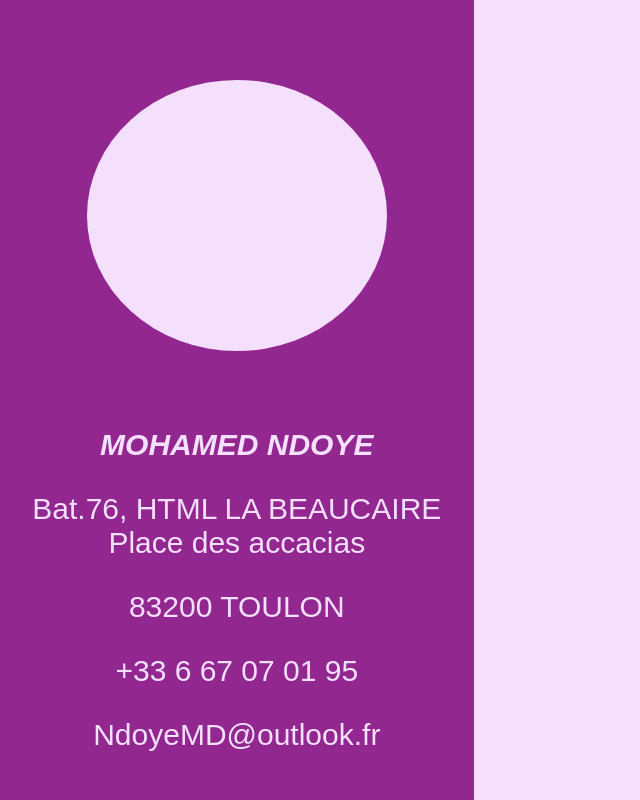
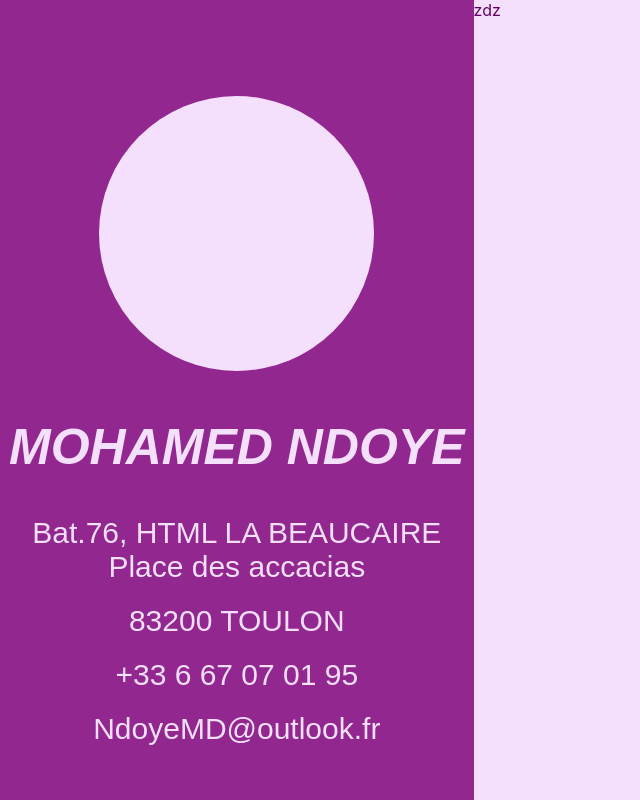
Before and after one commit to mohamed-ndoye811/webcv, a React (Create React App) app: page / in a window 1280 px wide. Shown: the whole page, without its empty margins (0-640 px from the left). Built offline with nearby package versions, Linux system fonts and the light colour scheme.

Commit message:
Panel gauche terminé

```diff
--- a/package.json
+++ b/package.json
@@ -38,5 +38,8 @@
       "last 1 firefox version",
       "last 1 safari version"
     ]
+  },
+  "devDependencies": {
+    "prettier": "2.2.1"
   }
 }
--- a/src/App.css
+++ b/src/App.css
@@ -5,7 +5,7 @@
   --accent-color2: #92278f;
 }
 
-@import url('https://fonts.googleapis.com/css2?family=Asap+Condensed:ital,wght@0,400;0,500;0,600;0,700;1,400;1,500;1,600;1,700&display=swap');
+@import url("https://fonts.googleapis.com/css2?family=Asap+Condensed:ital,wght@0,400;0,500;0,600;0,700;1,400;1,500;1,600;1,700&display=swap");
 
 body,
 html {
@@ -17,8 +17,8 @@ html {
 
 body {
   background-color: var(--primary-color);
+  overflow: hidden;
 }
-
 
 /* SLIDER STYLES */
 
@@ -32,7 +32,7 @@ body {
   transform: translate(-50%, -50%);
 }
 
-.slider{
+.slider {
   z-index: 10;
   position: fixed;
   top: 0%;
@@ -42,15 +42,15 @@ body {
   overflow: hidden;
 }
 
-.slider-bg1{
+.slider-bg1 {
   background-color: var(--secondary-color);
 }
 
-.slider-bg2{
+.slider-bg2 {
   background-color: var(--accent-color2);
 }
 
-.slider-bg3{
+.slider-bg3 {
   background-color: var(--accent-color);
 }
 
@@ -58,7 +58,7 @@ body {
 
 /* HUB DISPLAY */
 
-.hub-container{
+.hub-container {
   position: fixed;
   z-index: 0;
   width: 100%;
@@ -66,11 +66,33 @@ body {
   overflow: scroll;
   display: flex;
   flex-direction: row;
+  overflow: hidden;
 }
 
-.left-container{
+.left-container {
   position: fixed;
   left: 0;
+  top: 0;
+  width: 37%;
+  height: 100vh;
+  color: var(--primary-color);
+}
+
+.right-container {
+  position: fixed;
+  right: 0;
+  top: 0;
+  width: 63%;
+  height: 100vh;
+  color: var(--secondary-color);
+}
+
+/* ---------- */
+
+/* LEFT PANE */
+
+.info-background {
+  position: fixed;
   top: 0;
   width: 37%;
   height: 100vh;
@@ -78,40 +100,53 @@ body {
   color: var(--primary-color);
 }
 
-
-/* LEFT PANE */
-.info{
+.info {
   position: relative;
-  top: 10%;
-  height: 100vh;
+  opacity: 1;
+  top: 12%;
   display: flex;
   flex-direction: column;
   justify-content: space-between;
   align-items: center;
 }
 
-
-
-.info p{
-  font-family: 'Asap Condensed', sans-serif;
-  font-size: 30px;
+.info p {
+  font-family: "Asap Condensed", sans-serif;
   text-align: center;
 }
 
-.info-name{
+.text {
+  font-size: 30px;
+}
+
+.info-details {
+  height: 100vh;
+  display: flex;
+  flex-direction: column;
+  justify-content: flex-start;
+}
+
+.info-details p {
+  display: inline-block;
+  margin-top: -10px;
+}
+
+.info-name {
   font-weight: 700;
   font-style: italic;
+  margin-top: 0;
 }
 
-.info-details{
-  height: 100vh;
+.info-name {
+  font-size: 50px;
 }
 
-.info-picture{
-  position: relative;
+.info-picture {
   border-radius: 50%;
-  width: 300px;
-  height: 450px;
+  width: 275px;
+  height: 275px;
+  margin-bottom: 12%;
   background-color: var(--primary-color);
-  margin-bottom: 10%;
 }
+
+/* ----------- */
--- a/src/App.js
+++ b/src/App.js
@@ -1,4 +1,4 @@
-import { React, useEffect } from "react";
+import { React, useEffect, useState } from "react";
 import { gsap, Expo } from "gsap";
 
 // COMPONENTS IMPORT
@@ -8,6 +8,8 @@ import Infos from "./components/Infos";
 import "./App.css";
 
 function App() {
+  const [loadingEnded, setLoadingEnded] = useState(false);
+
   var tl = gsap.timeline();
 
   function logoAnimation() {
@@ -27,21 +29,31 @@ function App() {
     );
   }
 
-  function sliderOut() {
-    tl.to([".slider-bg1", ".slider-bg2", ".slider-bg3"], 1.2, {
-      y: "-100%",
-      stagger: 0.1,
-      ease: Expo.easeInOut,
-    }).to(".sliderLogo", 0.1, { opacity: 0 }, "-=0.6");
-  }
-
   useEffect(() => {
     logoAnimation();
+    function sliderOut() {
+      tl.to([".slider-bg1", ".slider-bg2", ".slider-bg3"], 1.2, {
+        y: "-100%",
+        stagger: 0.1,
+        ease: Expo.easeInOut,
+      }).to(
+        ".sliderLogo",
+        0.1,
+        {
+          opacity: 0,
+          onStart: () => {
+            setLoadingEnded(true);
+          },
+        },
+        "-=0.6"
+      );
+    }
 
-    setTimeout(() => {
+    setInterval(() => {
       sliderOut();
-    }, 3000);
-  });
+    }, 1500);
+    // eslint-disable-next-line react-hooks/exhaustive-deps
+  }, []);
 
   return (
     <>
@@ -55,30 +67,21 @@ function App() {
           className="sliderLogo"
         >
           <g id="logo_N">
-            <polygon
-              points="1945.3,53.2 1724.6,53.2 1506.4,854 1444,854 1444,854 1603.6,268.6 1603.6,268.6 1662.8,53.4 1159.3,53.3
-                1100.7,266.6 1100.7,266.6 882,1069 1102.6,1069 1320.9,268.6 1320.9,268.6 1382.9,268.6 1223,855.2 1223.1,855 1223.1,855
-                1164.2,1069.2 1384.9,1069.2 1667.7,1069.2 1726.4,855.6 1726.5,855.6 	"
-            />
+            <polygon points="1945.3,53.2 1724.6,53.2 1506.4,854 1444,854 1444,854 1603.6,268.6 1603.6,268.6 1662.8,53.4 1159.3,53.3 1100.7, 266.6 1100.7, 266.6 882, 1069 1102.6, 1069 1320.9, 268.6 1320.9, 268.6 1382.9, 268.6 1223, 855.2 1223.1, 855 1223.1, 855 1164.2, 1069.2 1384.9, 1069.2 1667.7, 1069.2 1726.4, 855.6 1726.5, 855.6 " />
           </g>
           <g id="logo_M">
-            <polygon
-              points="1101.6,53.4 328.2,53.3 269.5,266.6 269.5,266.6 269,268.5 269,268.6 269,268.6 50.8,1069 271.4,1069 489.7,268.6
-                489.7,268.6 543.4,268.6 325.3,1069 545.9,1069 764.2,268.6 821.9,268.6 822.3,268.6 604.1,1069 824.7,1069 1043.6,266.6
-                1043.5,266.6 	"
-            />
+            <polygon points="1101.6,53.4 328.2,53.3 269.5,266.6 269.5,266.6 269,268.5 269,268.6 269,268.6 50.8,1069 271.4,1069 489.7,268.6 489.7, 268.6 543.4, 268.6 325.3, 1069 545.9, 1069 764.2, 268.6 821.9, 268.6 822.3, 268.6 604.1, 1069 824.7, 1069 1043.6, 266.6 1043.5, 266.6" />
           </g>
         </svg>
-        <div className="slider-bg3 slider"></div>
-        <div className="slider-bg2 slider"></div>
-        <div className="slider-bg1 slider"></div>
+        <div className="slider-bg3 slider"> </div>
+        <div className="slider-bg2 slider"> </div>
+        <div className="slider-bg1 slider"> </div>
       </div>
-
       <div className="hub-container">
         <div className="left-container">
-          <Infos />
+          <Infos loadingEnded={loadingEnded} />
         </div>
-        <div className="right-container">rbeb</div>
+        <div className="right-container"> zdz </div>
       </div>
     </>
   );
--- a/src/components/Infos.js
+++ b/src/components/Infos.js
@@ -1,18 +1,51 @@
-import React from "react";
+import { React, useEffect } from "react";
+import { gsap, Expo } from "gsap";
 
-export default function Infos() {
+export default function Infos(props) {
+  var tl = gsap.timeline();
+
+  useEffect(() => {
+    if (props.loadingEnded === false) {
+      tl.to([".info-background", ".info"], 1.8, {
+        left: "-100%",
+        ease: Expo.easeInOut,
+      });
+    }
+    // eslint-disable-next-line react-hooks/exhaustive-deps
+  }, []);
+
+  if (props.loadingEnded === true) {
+    tl.to([".info-background", ".info"], 1.8, {
+      left: "0%",
+      ease: Expo.easeInOut,
+    }).from(
+      [".info-picture", ".info-details"],
+      1.8,
+      {
+        opacity: 0,
+        y: 50,
+        ease: Expo.easeInOut,
+        stagger: 0.1,
+      },
+      "-=1.6"
+    );
+  }
+
   return (
+    <>
+      <div className="info-background"></div>
       <div className="info">
         <div className="info-picture"></div>
         <div className="info-details">
           <p className="info-name">MOHAMED NDOYE</p>
-        <p className="info-adress">
+          <p className="info-adress text">
             Bat.76, HTML LA BEAUCAIRE <br /> Place des accacias
           </p>
-        <p className="info-city">83200 TOULON</p>
-        <p className="info-phone">+33 6 67 07 01 95</p>
-        <p className="info-mail">NdoyeMD@outlook.fr</p>
+          <p className="info-city text">83200 TOULON</p>
+          <p className="info-phone text">+33 6 67 07 01 95</p>
+          <p className="info-mail text">NdoyeMD@outlook.fr</p>
         </div>
       </div>
+    </>
   );
 }
```
Also changed, not shown: 2 other files (tests, documents, lock files or other folders). Lines whose indentation alone changed are shown as unchanged.
